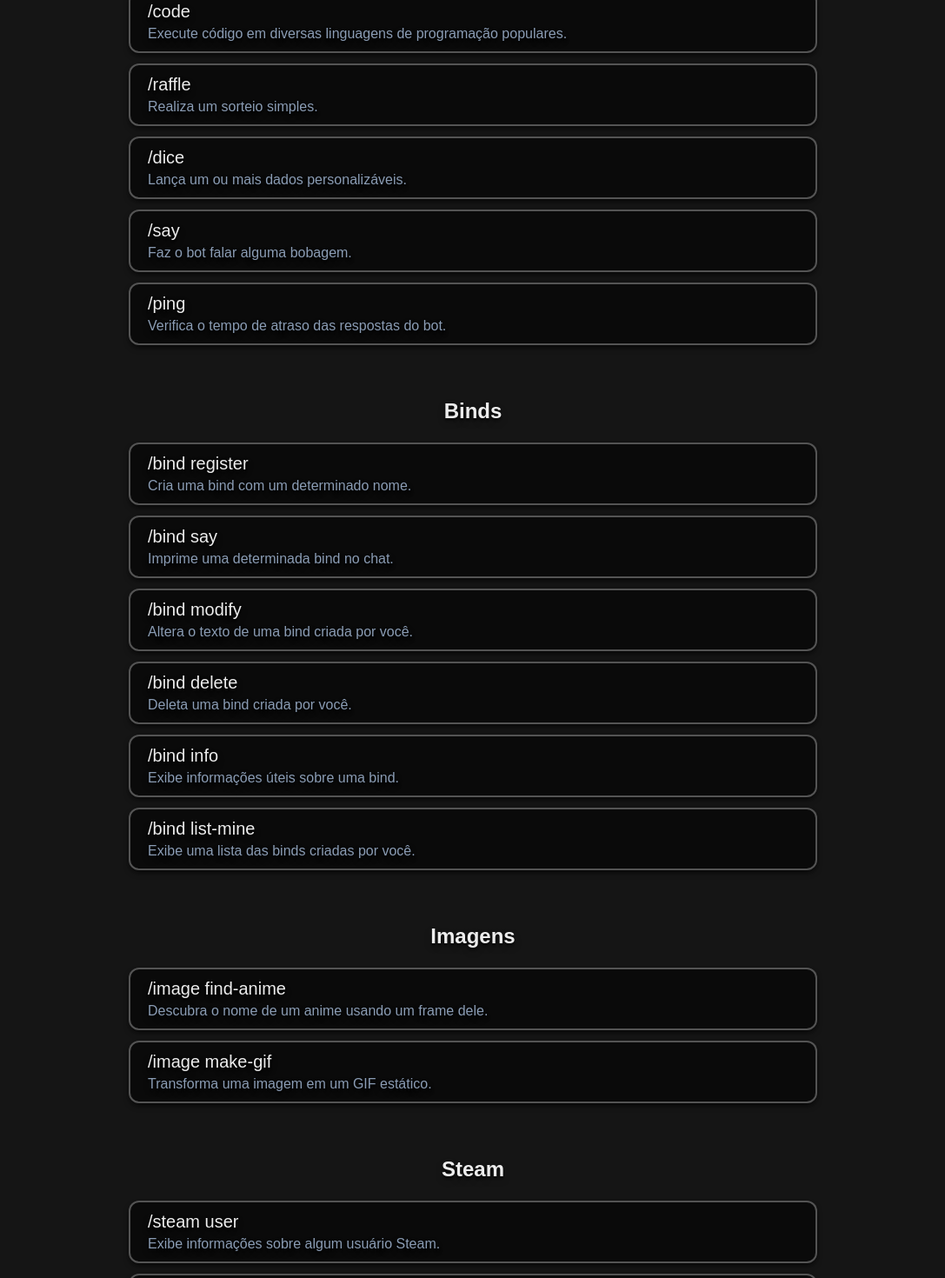
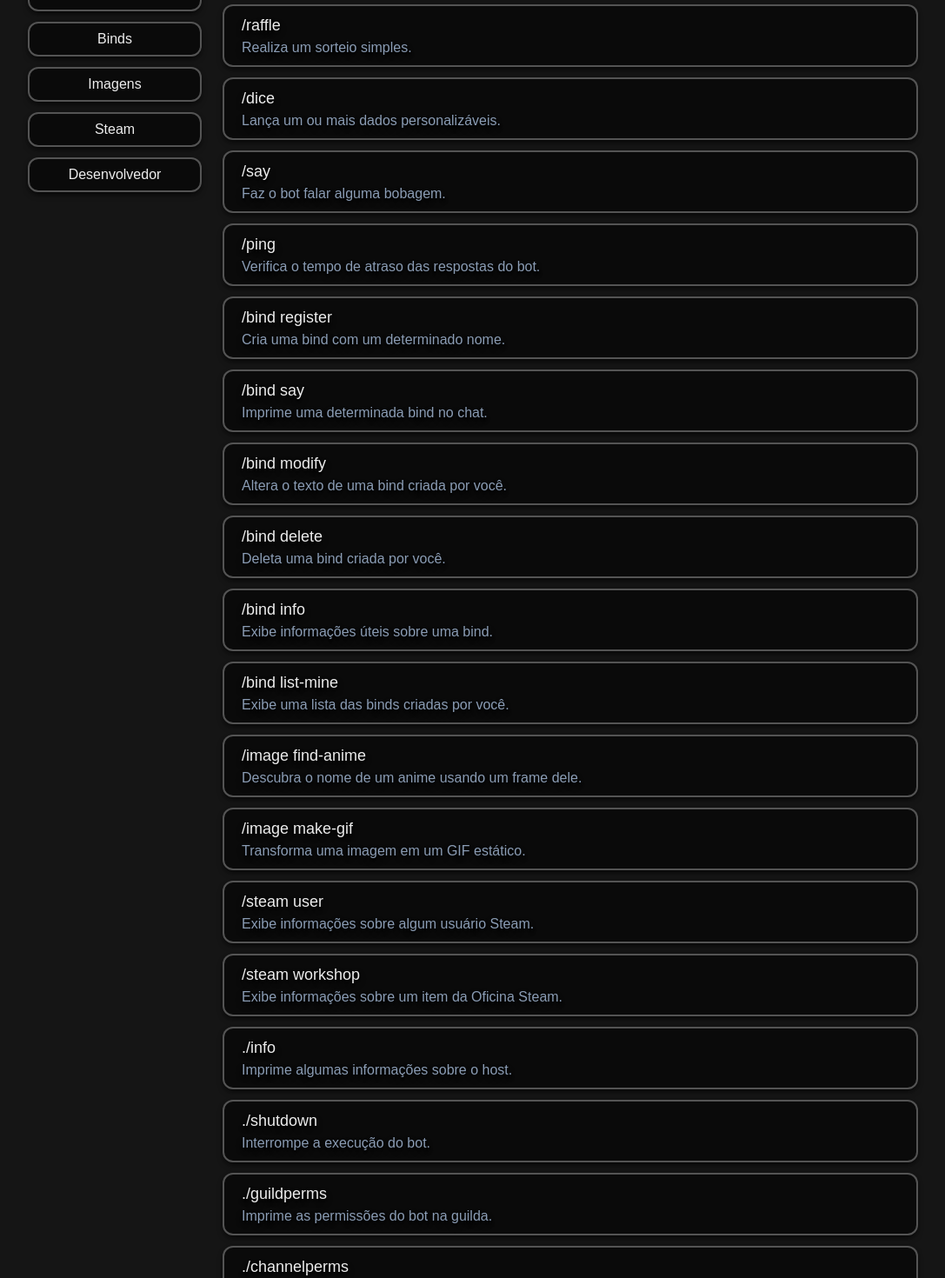
Before and after one commit to fayrghos/moacyr-web, a Next.js app: page /commands in a window 1280 px wide. Shown: the part 200-1670 px from the top of the page at 87% size, without its empty margins (96-1183 px from the left). Built offline with nearby package versions, Linux system fonts and the light colour scheme.

Commit message:
Added a category menu to the commands page. Some refactoring

```diff
--- /dev/null
+++ b/src/app/commands/list.tsx
@@ -0,0 +1,89 @@
+"use client"
+
+import { IndexLabel, IndexSection } from "@/components"
+import { CommandDetails, CommandSection } from "@/components/commands"
+import { Fragment, useState } from "react"
+
+export const CommandPage = () => {
+  const [state, setState] = useState(-1)
+
+  const all_commands = sections.map((section, index) => <Fragment key={index}>{section.element}</Fragment>)
+  const index_labels = sections.map((section, index) => (
+    <IndexLabel active={state == index} key={index} title={section.title} onClick={() => setState(index)} />
+  ))
+
+  return (
+    <>
+      <div className="w-50 max-w-[90%]">
+        {
+          <IndexSection>
+            <IndexLabel active={state < 0} title="Todos" onClick={() => setState(-1)} />
+            {index_labels}
+          </IndexSection>
+        }
+      </div>
+
+      <div className="w-200 max-w-full space-y-15">
+        <CommandSection>{state < 0 ? all_commands : sections[state].element}</CommandSection>
+      </div>
+    </>
+  )
+}
+
+const sections = [
+  {
+    title: "Gerais",
+    element: (
+      <>
+        <CommandDetails title="/code" info="Execute código em diversas linguagens de programação populares." />
+        <CommandDetails title="/raffle" info="Realiza um sorteio simples." />
+        <CommandDetails title="/dice" info="Lança um ou mais dados personalizáveis." />
+        <CommandDetails title="/say" info="Faz o bot falar alguma bobagem." />
+        <CommandDetails title="/ping" info="Verifica o tempo de atraso das respostas do bot." />
+      </>
+    ),
+  },
+  {
+    title: "Binds",
+    element: (
+      <>
+        <CommandDetails title="/bind register" info="Cria uma bind com um determinado nome." />
+        <CommandDetails title="/bind say" info="Imprime uma determinada bind no chat." />
+        <CommandDetails title="/bind modify" info="Altera o texto de uma bind criada por você." />
+        <CommandDetails title="/bind delete" info="Deleta uma bind criada por você." />
+        <CommandDetails title="/bind info" info="Exibe informações úteis sobre uma bind." />
+        <CommandDetails title="/bind list-mine" info="Exibe uma lista das binds criadas por você." />
+      </>
+    ),
+  },
+  {
+    title: "Imagens",
+    element: (
+      <>
+        <CommandDetails title="/image find-anime" info="Descubra o nome de um anime usando um frame dele." />
+        <CommandDetails title="/image make-gif" info="Transforma uma imagem em um GIF estático." />
+      </>
+    ),
+  },
+  {
+    title: "Steam",
+    element: (
+      <>
+        <CommandDetails title="/steam user" info="Exibe informações sobre algum usuário Steam." />
+        <CommandDetails title="/steam workshop" info="Exibe informações sobre um item da Oficina Steam." />
+      </>
+    ),
+  },
+  {
+    title: "Desenvolvedor",
+    element: (
+      <>
+        <CommandDetails title="./info" info="Imprime algumas informações sobre o host." />
+        <CommandDetails title="./shutdown" info="Interrompe a execução do bot." />
+        <CommandDetails title="./guildperms" info="Imprime as permissões do bot na guilda." />
+        <CommandDetails title="./channelperms" info="Imprime as permissões do bot no canal." />
+        <CommandDetails title="./delmsg" info="Deleta uma mensagem enviada pelo bot." />
+      </>
+    ),
+  },
+]
--- a/src/app/commands/page.tsx
+++ b/src/app/commands/page.tsx
@@ -1,4 +1,5 @@
-import { CommandInfo, CommandSection } from "@/components/commands"
+import { cn } from "@/lib/utils"
+import { CommandPage } from "./list"
 
 export const metadata = {
   title: "Comandos",
@@ -6,42 +7,14 @@ export const metadata = {
 
 export default function Commands() {
   return (
-    <main className="flex justify-center items-center">
-      <div className="w-220 py-20 space-y-15">
-        <CommandSection title="Gerais">
-          <CommandInfo title="/code" info="Execute código em diversas linguagens de programação populares." />
-          <CommandInfo title="/raffle" info="Realiza um sorteio simples." />
-          <CommandInfo title="/dice" info="Lança um ou mais dados personalizáveis." />
-          <CommandInfo title="/say" info="Faz o bot falar alguma bobagem." />
-          <CommandInfo title="/ping" info="Verifica o tempo de atraso das respostas do bot." />
-        </CommandSection>
-
-        <CommandSection title="Binds">
-          <CommandInfo title="/bind register" info="Cria uma bind com um determinado nome." />
-          <CommandInfo title="/bind say" info="Imprime uma determinada bind no chat." />
-          <CommandInfo title="/bind modify" info="Altera o texto de uma bind criada por você." />
-          <CommandInfo title="/bind delete" info="Deleta uma bind criada por você." />
-          <CommandInfo title="/bind info" info="Exibe informações úteis sobre uma bind." />
-          <CommandInfo title="/bind list-mine" info="Exibe uma lista das binds criadas por você." />
-        </CommandSection>
-
-        <CommandSection title="Imagens">
-          <CommandInfo title="/image find-anime" info="Descubra o nome de um anime usando um frame dele." />
-          <CommandInfo title="/image make-gif" info="Transforma uma imagem em um GIF estático." />
-        </CommandSection>
-
-        <CommandSection title="Steam">
-          <CommandInfo title="/steam user" info="Exibe informações sobre algum usuário Steam." />
-          <CommandInfo title="/steam workshop" info="Exibe informações sobre um item da Oficina Steam." />
-        </CommandSection>
-
-        <CommandSection title="Desenvolvedor">
-          <CommandInfo title="./info" info="Imprime algumas informações sobre o host." />
-          <CommandInfo title="./shutdown" info="Interrompe a execução do bot." />
-          <CommandInfo title="./guildperms" info="Imprime as permissões do bot na guilda." />
-          <CommandInfo title="./channelperms" info="Imprime as permissões do bot no canal." />
-          <CommandInfo title="./delmsg" info="Deleta uma mensagem enviada pelo bot." />
-        </CommandSection>
+    <main className="flex justify-center">
+      <div
+        className={cn(
+          "py-[15%] flex flex-col items-center space-y-10 max-w-[90%] min-h-[calc(100vh-60px)]",
+          "sm:py-[5%] sm:flex-row sm:space-x-6 sm:flex sm:items-start"
+        )}
+      >
+        {<CommandPage></CommandPage>}
       </div>
     </main>
   )
--- a/src/app/layout.tsx
+++ b/src/app/layout.tsx
@@ -1,7 +1,7 @@
+import { Footer } from "@/components/footer"
+import { Nav } from "@/components/header"
 import type { Metadata } from "next"
 import "./globals.css"
-import { Nav } from "@/components/nav"
-import { Footer } from "@/components/footer"
 
 export const metadata: Metadata = {
   title: {
@@ -17,7 +17,7 @@ export const metadata: Metadata = {
 export default function RootLayout({ children }: Readonly<{ children: React.ReactNode }>) {
   return (
     <html lang="pt-br">
-      <body className={"antialiased text-shadow-lg text-shadow-black/30"}>
+      <body className={"antialiased text-shadow-lg text-shadow-black/30 overflow-y-scroll"}>
         <Nav />
         {children}
         <Footer />
--- a/src/app/page.tsx
+++ b/src/app/page.tsx
@@ -1,4 +1,4 @@
-import { MainButton } from "@/components/mainbuttons"
+import { MainButton } from "@/components/home"
 import { INVITE_URL, REPOSITORY_URL } from "@/constants"
 import { cn } from "@/lib/utils"
 
--- a/src/components/commands.tsx
+++ b/src/components/commands.tsx
@@ -1,7 +1,6 @@
 import { cn } from "@/lib/utils"
 
 interface CommandSectionProps {
-  title: string
   children: React.ReactNode
 }
 
@@ -10,26 +9,24 @@ interface CommandInfoProps {
   info: string
 }
 
-export const CommandSection = ({ title, children }: CommandSectionProps) => {
+export const CommandSection = ({ children, ...props }: CommandSectionProps) => {
   return (
-    <section className="w-full space-y-5">
-      <p className="text-2xl font-bold flex justify-center">{title}</p>
-
+    <section className="w-full" {...props}>
       <div className="space-y-3 flex flex-col items-center">{children}</div>
     </section>
   )
 }
 
-export const CommandInfo = ({ title, info }: CommandInfoProps) => {
+export const CommandDetails = ({ title, info }: CommandInfoProps) => {
   return (
     <div
       className={cn(
-        "bg-modal border-2 border-secondary w-full h-fit rounded-xl items-center",
-        "justify-center shadow-md shadow-black/50 max-w-[90%]"
+        "bg-modal w-full border-2 border-secondary rounded-xl items-center",
+        "justify-center shadow-md shadow-black/50"
       )}
     >
       <div className="flex flex-col h-full justify-center py-2">
-        <p className="px-5 text-xl">{title}</p>
+        <p className="px-5 text-lg">{title}</p>
         <p className="px-5 text-md text-modal-desc">{info}</p>
       </div>
     </div>
--- /dev/null
+++ b/src/components/index.tsx
@@ -0,0 +1,37 @@
+import { cn } from "@/lib/utils"
+
+interface IndexSectionProps {
+  children: React.ReactNode
+}
+
+interface IndexLabelProps extends React.HTMLAttributes<HTMLButtonElement> {
+  title: string
+  className?: string
+  active: boolean
+}
+
+export const IndexLabel = ({ title, className, active = false, ...props }: IndexLabelProps) => {
+  return (
+    <button
+      className={cn(
+        "bg-modal hover:bg-white/10 active:bg-white/10 border-2 w-full h-fit rounded-xl items-center",
+        "justify-center shadow-md shadow-black/50 hover: cursor-pointer",
+        active ? "border-white" : "border-secondary",
+        `${className}`
+      )}
+      {...props}
+    >
+      <div className="flex flex-col h-full justify-center py-1.5">
+        <p className="px-3 text-md">{title}</p>
+      </div>
+    </button>
+  )
+}
+
+export const IndexSection = ({ children }: IndexSectionProps) => {
+  return (
+    <section className="w-full space-y-5">
+      <div className="space-y-3 flex flex-col items-center">{children}</div>
+    </section>
+  )
+}
```
Also changed, not shown: src/components/header.tsx (renamed from src/components/nav.tsx), src/components/home.tsx (renamed from src/components/mainbuttons.tsx).
